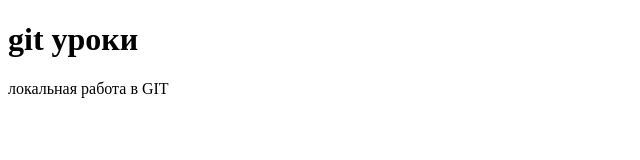
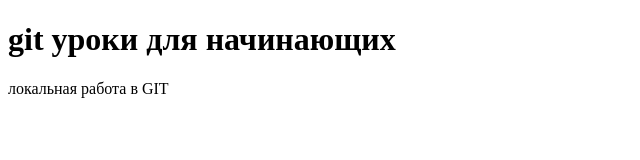
Before and after one commit to Iskandar1096/git-try, a plain HTML site: page index.html in a window 1280 px wide. Shown: the whole page, without its empty margins (0-640 px from the left). Drawn offline with Linux system fonts and the light colour scheme.

Commit message:
changed header

```diff
--- a/index.html
+++ b/index.html
@@ -7,7 +7,7 @@
 </head>
 <body>
     <div class="first">
-        <h1>git уроки</h1>
+        <h1>git уроки для начинающих</h1>
         <p>локальная работа в GIT</p>
     </div>
 </body>
```
